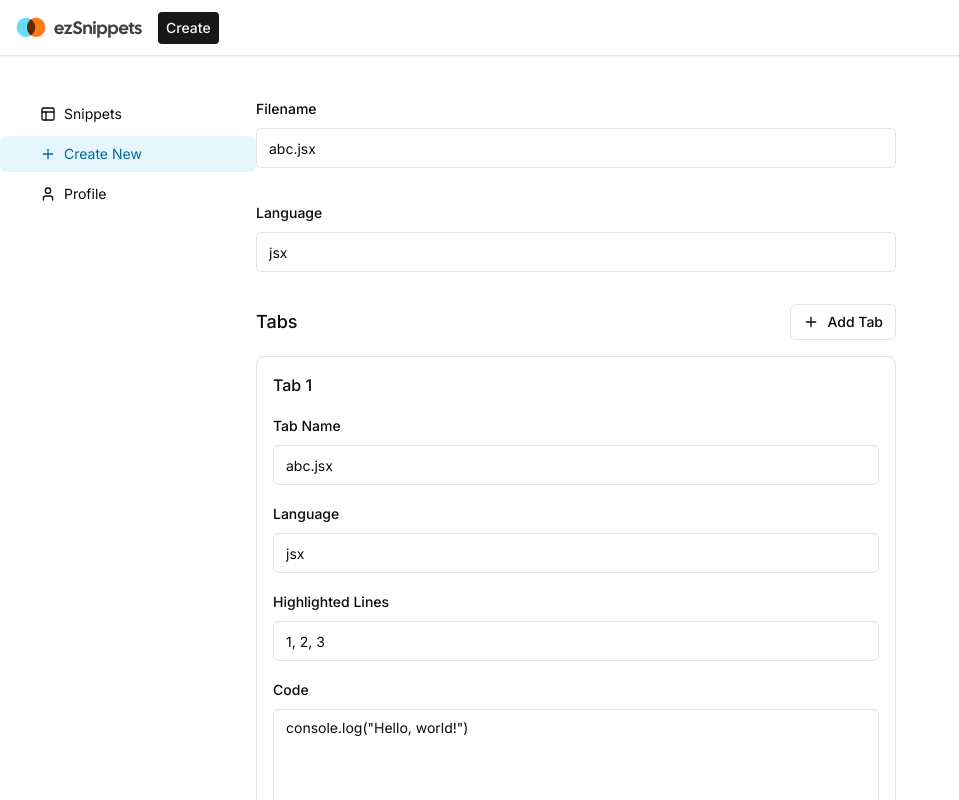
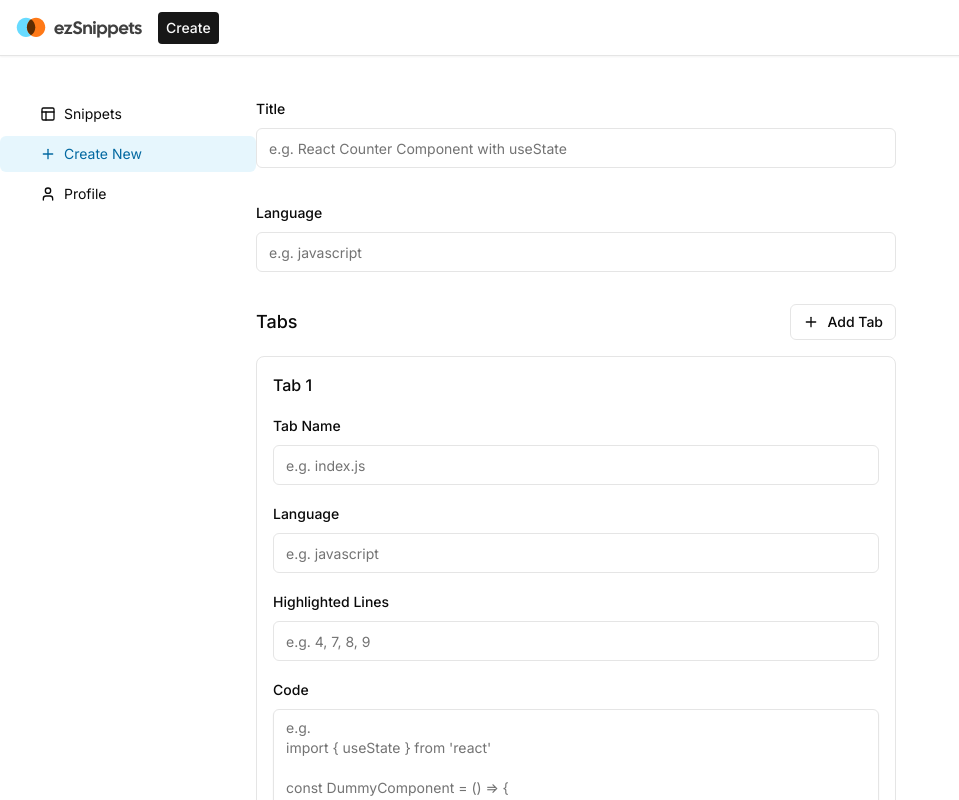
Before and after one commit to MeerUzairWasHere/ezSnippets, a Next.js app: page /new-snippet in a window 1280 px wide. Shown: the top 800 px of the page, without its empty margins (0-959 px from the left). Built offline with nearby package versions, Linux system fonts and the light colour scheme.

Commit message:
Update CreateSnippetForm.tsx

```diff
--- a/app/(platform)/(dashboard)/_components/CreateSnippetForm.tsx
+++ b/app/(platform)/(dashboard)/_components/CreateSnippetForm.tsx
@@ -27,14 +27,14 @@ const CreateSnippetForm = () => {
     const { toast } = useToast()
 
     const initialValues: CreateAndEditSnippetType = {
-        filename: 'abc.jsx',
-        language: 'jsx',
+        filename: '',
+        language: '',
         tabs: [
             {
-                name: 'abc.jsx',
-                code: 'console.log("Hello, world!")',
-                language: 'jsx',
-                highlightedLines: '1, 2, 3',
+                name: '',
+                code: '',
+                language: '',
+                highlightedLines: '',
             },
         ],
     }
@@ -139,10 +139,10 @@ const DummyComponent = () => {
                     name="filename"
                     render={({ field }) => (
                         <FormItem>
-                            <FormLabel>Filename</FormLabel>
+                            <FormLabel>Title</FormLabel>
                             <FormControl>
                                 <Input
-                                    placeholder="e.g. React Counter Component"
+                                    placeholder="e.g. React Counter Component with useState"
                                     {...field}
                                 />
                             </FormControl>
@@ -159,7 +159,7 @@ const DummyComponent = () => {
                             <FormLabel>Language</FormLabel>
                             <FormControl>
                                 <Input
-                                    placeholder="e.g. React Counter Component"
+                                    placeholder="e.g. javascript"
                                     {...field}
                                 />
                             </FormControl>
@@ -209,7 +209,7 @@ const DummyComponent = () => {
                                         <FormLabel>Tab Name</FormLabel>
                                         <FormControl>
                                             <Input
-                                                placeholder="e.g. JavaScript"
+                                                placeholder="e.g. index.js"
                                                 {...field}
                                             />
                                         </FormControl>
```
